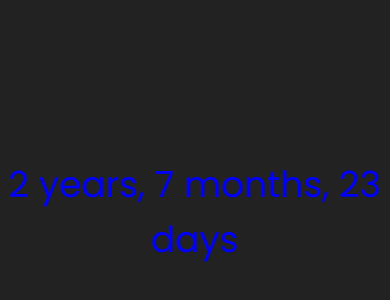
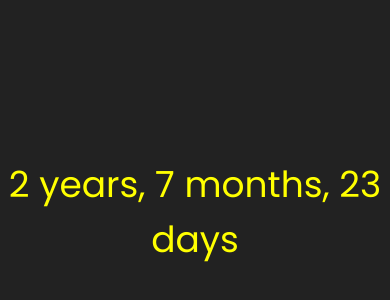
Before and after one commit to nanggigi1/countdown, a plain HTML site: page index.html in a window 390 px wide. Shown: the part 210-510 px from the top of the page. Drawn offline with Linux system fonts and the light colour scheme.

Commit message:
mobile troubleshoot 1

```diff
--- a/index.html
+++ b/index.html
@@ -14,18 +14,22 @@
       margin: 0;
       font-family: 'Poppins', sans-serif;
       background-color: #222;
-      color: blue;
     }
 
     #countdown {
       text-align: center;
       font-size: 24px;
+      color: green;
+    }
 
+    #countdown {
       /* Adjust font size for smaller screens */
       @media (max-width: 768px) {
         font-size: 36px;
+        color: yellow;
       }
     }
+
   </style>
 </head>
 <body>
```
